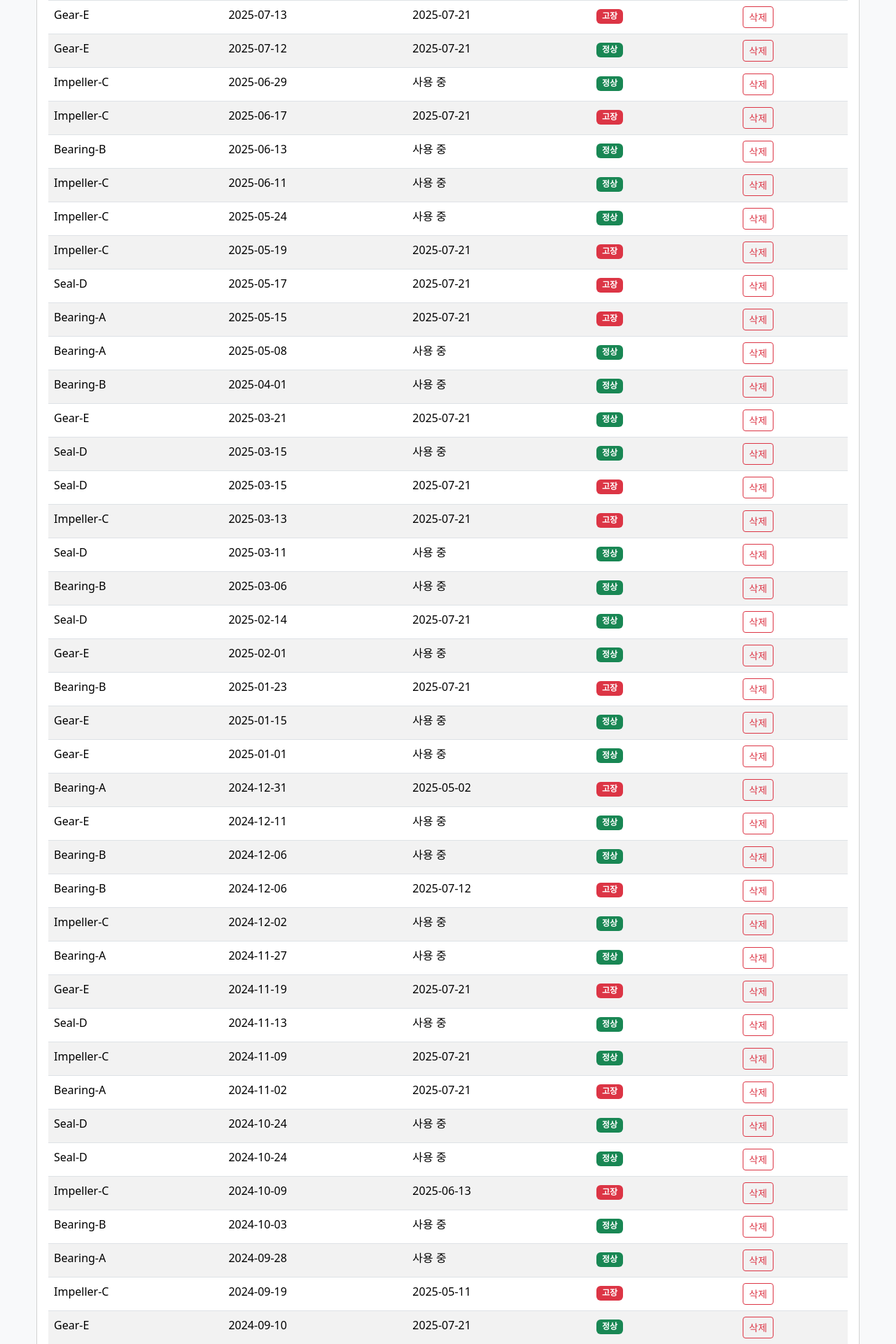
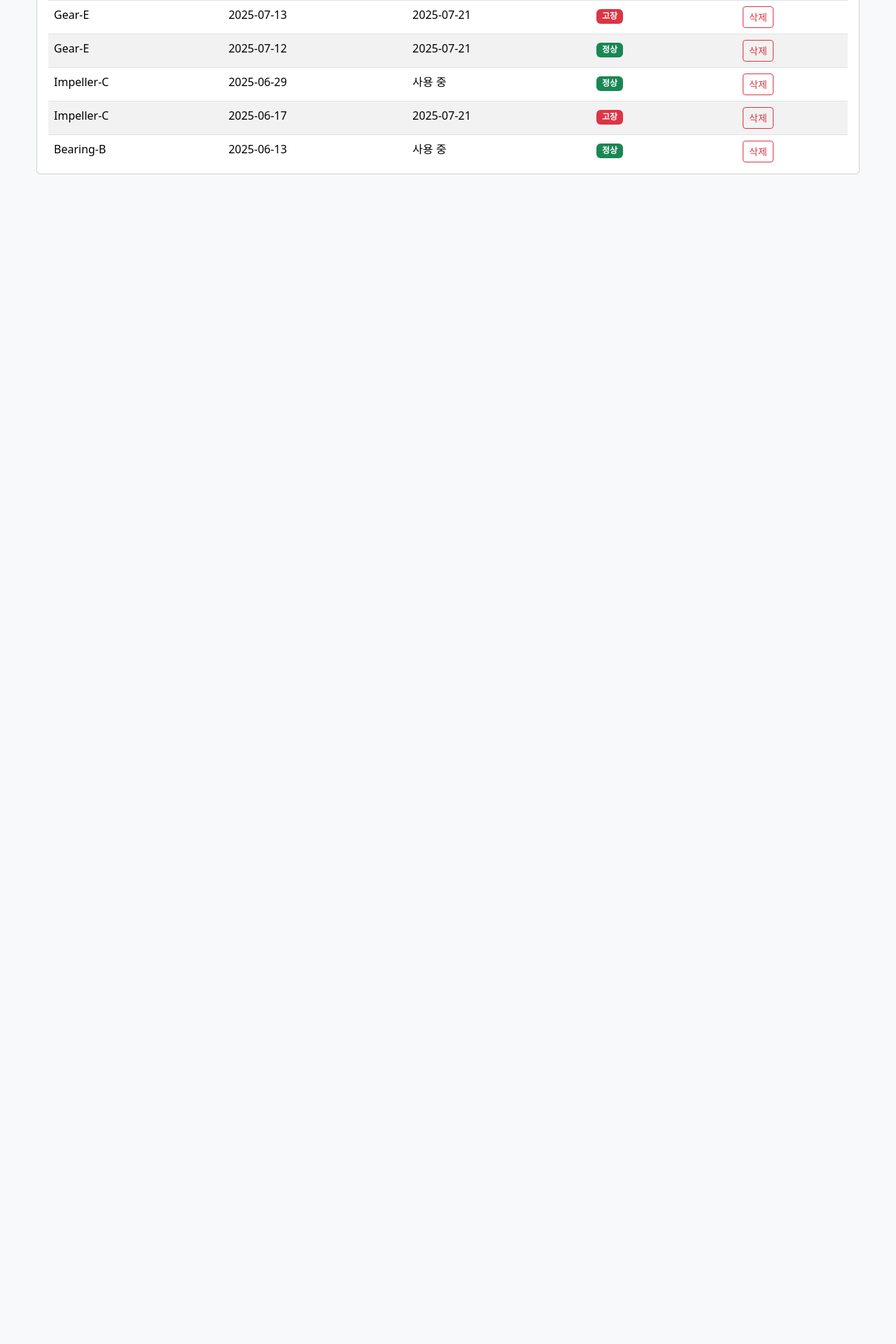
Before and after one commit to khselect/Web, a Flask app: page / in a window 1280 px wide. Shown: the part 1601-3521 px from the top of the page at 70% size. After the commit the page ends 1850 px from the top, so only its background shows below. Run offline with Flask 3, Linux system fonts and the light colour scheme; data comes from the database, SQL or seed files in the repository.

Commit message:
입력데이터목록 스크롤기능 추가

```diff
--- a/templates/index.html
+++ b/templates/index.html
@@ -83,7 +83,8 @@
                 <h3>입력 데이터 목록</h3>
             </div>
             <div class="card-body">
-                <table class="table table-striped table-hover">
+                <div style="max-height: 320px; overflow-y: auto;">
+                    <table class="table table-striped table-hover mb-0">
                         <thead>
                             <tr>
                                 <th>부품 ID</th>
@@ -110,6 +111,7 @@
                 </div>
             </div>
         </div>
+    </div>
 
     <script src="https://cdn.jsdelivr.net/npm/bootstrap@5.3.3/dist/js/bootstrap.bundle.min.js"></script>
     <script src="https://cdn.jsdelivr.net/npm/chart.js"></script>
```
Lines whose indentation alone changed are shown as unchanged.
